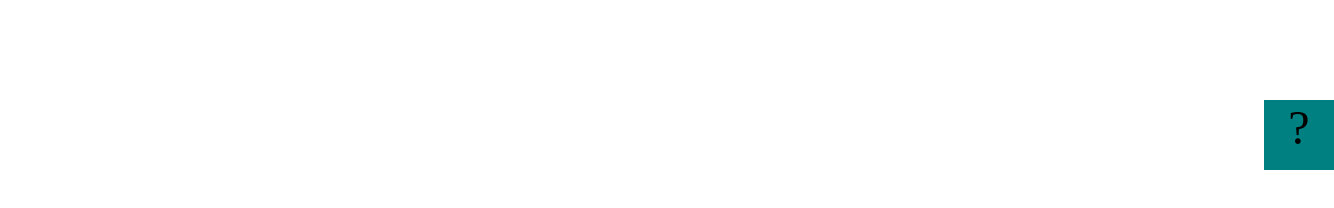
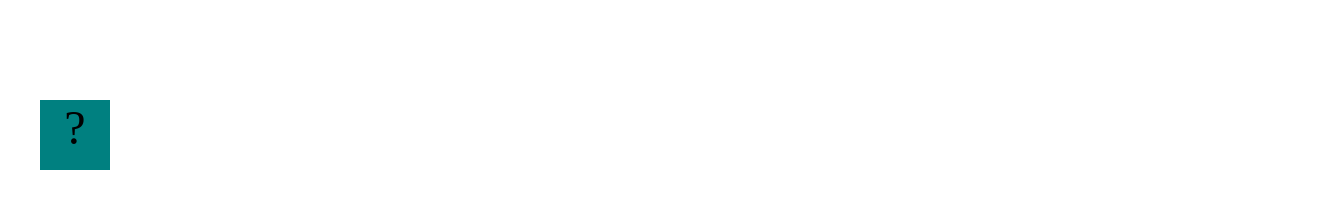
Before and after one commit to MekhiRobertson1/MekhiRobertson1.github.io, a plain HTML site: page projects/bouncing-box/index.html in a window 1280 px wide. Shown: the whole page, 1334 px wide, since content can reach past the window. Drawn offline with Linux system fonts and the light colour scheme.

```diff
--- a/projects/bouncing-box/index.html
+++ b/projects/bouncing-box/index.html
@@ -63,6 +63,8 @@
 
 			// TODO 2 - Variable declarations
 			    var positionX = 0;
+				var points = 0;
+				var speed = 10;
 
 
 			/*
@@ -71,7 +73,23 @@
 			turn it around!
 			*/
 			function update() {
-				moveBoxTo(boardWidth);
+				/* Your Code to Increase positionX by 10 HERE */
+
+				positionX = 0 + speed;
+				moveBoxTo(positionX);
+
+				positionX = 10 + speed;
+				moveBoxTo(positionX);
+
+				positionX = 20 + speed;
+				moveBoxTo(positionX);
+
+				positionX = 0;
+
+
+				positionX = 30 + speed;
+				moveBoxTo(positionX);
+
 
 
 			};
@@ -82,6 +100,11 @@
 			the left side of the screen.
 			*/
 			function handleBoxClick() {
+				positionX = 0;
+				positionX = positionX + 10;
+
+
+				changeBoxText(points);
 
 
 
```
